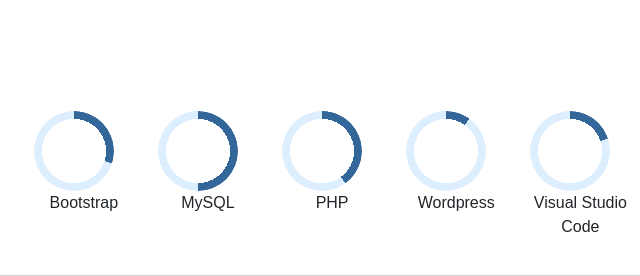
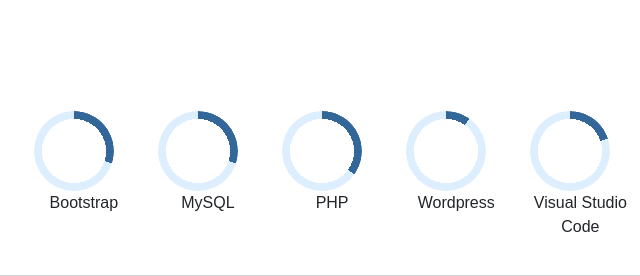
Before and after one commit to FERRARIOLoic/CVNumerique, a plain HTML site: page index.html in a window 1280 px wide. Shown: the part 1491-1767 px from the top of the page, 432-1072 px from the left. Drawn offline with nearby package versions, Linux system fonts and the light colour scheme.

Commit message:
pas de modif

```diff
--- a/assets/css/style.css
+++ b/assets/css/style.css
@@ -67,6 +67,11 @@ main>div.bannerTitle {
   }
 }
 
+/* EN COURS !!!
+.imgKnownHtml {
+  background: url(../img/html5.svg) no-repeat center;
+  z-index: 2;
+} */
 
 .imgKnownHtml:hover {
   filter: grayscale(0);
--- a/index.html
+++ b/index.html
@@ -215,7 +215,8 @@
                                             <h3>Responsable SAV en informatique</h3>
                                             <div class="col offset-1">
                                                 <p>
-                                                    Assemblage, Paramétrage, Diagnostic, Réparation d'ordinateurs fixes et
+                                                    Assemblage, Paramétrage, Diagnostic, Réparation d'ordinateurs fixes
+                                                    et
                                                     portables
                                                 </p>
                                             </div>
@@ -311,12 +312,12 @@
                     </div>
                     <div class="col-sm">
                         <div role="progressbar" aria-valuenow="65" aria-valuemin="0" aria-valuemax="100"
-                        style="--value:50" class="imgKnownMysql"></div>
+                            style="--value:30" class="imgKnownMysql"></div>
                         <div>MySQL</div>
                     </div>
                     <div class="col-sm">
                         <div role="progressbar" aria-valuenow="65" aria-valuemin="0" aria-valuemax="100"
-                        style="--value:40" class="imgKnownPhp"></div>
+                            style="--value:35" class="imgKnownPhp"></div>
                         <div>PHP</div>
                     </div>
                     <div class="col-sm">
```
Lines whose indentation alone changed are shown as unchanged.
